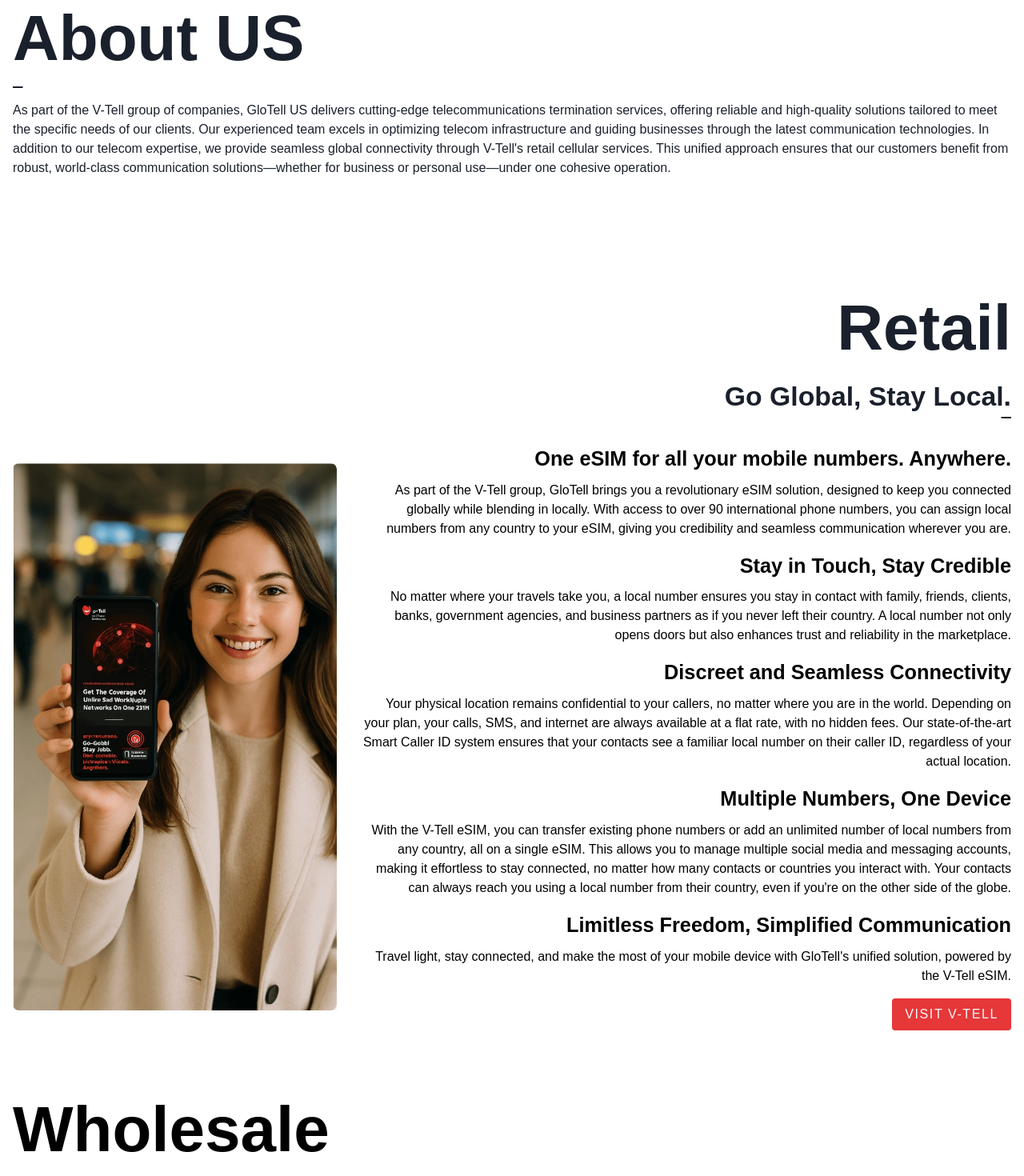
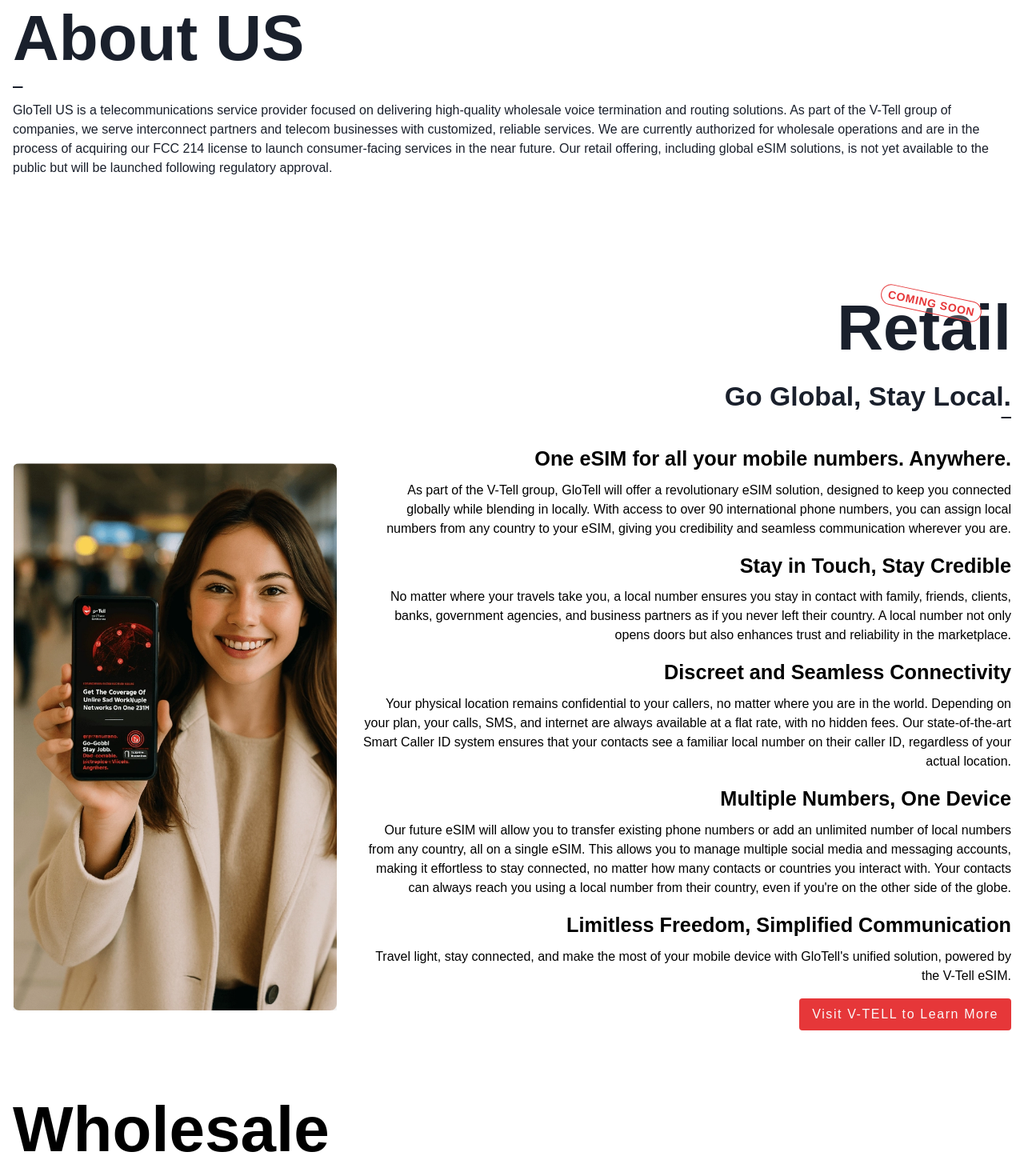
Before and after one commit to kdjordan/glotellus, a Vue app: page / in a window 1280 px wide. Shown: the part 940-2410 px from the top of the page at 80% size. Built offline with nearby package versions, Linux system fonts and the light colour scheme; a web font is replaced by a local one.

Commit message:
refactor: update content in AboutSection, HeroSection, ServicesSection, and WholesaleView for clarity and accuracy regarding GloTell's services and offerings

```diff
--- a/src/components/sections/AboutSection.vue
+++ b/src/components/sections/AboutSection.vue
@@ -13,16 +13,14 @@
       style="transform: scaleX(0.01)"
     ></div>
     <p ref="paragraph" class="mt-4">
-      As part of the V-Tell group of companies, GloTell US delivers cutting-edge
-      telecommunications termination services, offering reliable and
-      high-quality solutions tailored to meet the specific needs of our clients.
-      Our experienced team excels in optimizing telecom infrastructure and
-      guiding businesses through the latest communication technologies. In
-      addition to our telecom expertise, we provide seamless global connectivity
-      through V-Tell's retail cellular services. This unified approach ensures
-      that our customers benefit from robust, world-class communication
-      solutions—whether for business or personal use—under one cohesive
-      operation.
+      GloTell US is a telecommunications service provider focused on delivering
+      high-quality wholesale voice termination and routing solutions. As part of
+      the V-Tell group of companies, we serve interconnect partners and telecom
+      businesses with customized, reliable services. We are currently authorized
+      for wholesale operations and are in the process of acquiring our FCC 214
+      license to launch consumer-facing services in the near future. Our retail
+      offering, including global eSIM solutions, is not yet available to the
+      public but will be launched following regulatory approval.
     </p>
   </section>
 </template>
--- a/src/components/sections/HeroSection.vue
+++ b/src/components/sections/HeroSection.vue
@@ -44,7 +44,7 @@
 import GlotellMarkIcon from "../GlotellMarkIcon.vue";
 import videoSrc from "/video/gtell.mp4";
 
-const title = "Retail and Wholesale Telecommunication Services.";
+const title = "Wholesale Telecommunication Services.";
 const titleWords = title.split(" ");
 const animatedWords = ref([]);
 const heroSection = ref(null);
--- a/src/components/sections/ServicesSection.vue
+++ b/src/components/sections/ServicesSection.vue
@@ -9,9 +9,14 @@
       <div class="top w-full flex flex-col justify-self-end mb-16">
         <h2
           ref="retailMainTitleRef"
-          class="text-size4xl font-bold text-glotellBlack font-sourceSansPro text-right"
+          class="text-size4xl font-bold text-glotellBlack font-sourceSansPro text-right relative"
         >
           Retail
+          <span
+            class="absolute top-4 right-9 rotate-12 text-sm font-semibold tracking-wider uppercase text-glotellRed px-2 py-0.5 rounded-full border border-glotellRed bg-glotellWhite/20"
+          >
+            Coming Soon
+          </span>
         </h2>
         <h4
           ref="retailGoGlobalTitleRef"
@@ -46,7 +51,7 @@
               One eSIM for all your mobile numbers. Anywhere.
             </h3>
             <p class="mt-2">
-              As part of the V-Tell group, GloTell brings you a revolutionary
+              As part of the V-Tell group, GloTell will offer a revolutionary
               eSIM solution, designed to keep you connected globally while
               blending in locally. With access to over 90 international phone
               numbers, you can assign local numbers from any country to your
@@ -78,10 +83,10 @@
               Multiple Numbers, One Device
             </h3>
             <p class="mt-2">
-              With the V-Tell eSIM, you can transfer existing phone numbers or
-              add an unlimited number of local numbers from any country, all on
-              a single eSIM. This allows you to manage multiple social media and
-              messaging accounts, making it effortless to stay connected, no
+              Our future eSIM will allow you to transfer existing phone numbers
+              or add an unlimited number of local numbers from any country, all
+              on a single eSIM. This allows you to manage multiple social media
+              and messaging accounts, making it effortless to stay connected, no
               matter how many contacts or countries you interact with. Your
               contacts can always reach you using a local number from their
               country, even if you're on the other side of the globe.
@@ -99,7 +104,7 @@
               target="_blank"
               rel="noopener noreferrer"
               class="mt-4 bg-glotellRed px-4 py-2 rounded hover:bg-glotellRed/80 text-glotellWhite hover:text-black transition duration-300 inline-block font-agdasima tracking-widest"
-              >VISIT V-TELL</a
+              >Visit V-TELL to Learn More</a
             >
           </div>
         </div>
--- a/src/views/WholesaleView.vue
+++ b/src/views/WholesaleView.vue
@@ -17,16 +17,14 @@
         style="transform: scaleX(0.01)"
       ></div>
       <p ref="wholesalePageIntroRef" class="mt-4 text-left w-2/3">
-        GloTell US and SkyTell FZ are the two wholesale arms of the V-Tell Group
-        of Companies. <br />
-        Together, they provide the unified voice termination for our global eSim
-        service, effectively routing our own voice traffic on our own networks,
-        utilizing our own relationships.
+        GloTell US and SkyTell FZ are the wholesale service providers within the
+        V-Tell Group of Companies. We currently offer wholesale VOIP services to
+        qualified telecom partners and resellers. <br />
+        Our retail services are not currently offered to the public and will
+        only become available after receiving the appropriate regulatory
+        approvals. Until then, our focus remains on delivering flexible, secure,
+        and high-quality voice solutions to our wholesale partners worldwide.
         <br />
-        Since we have those relationships, we also offer wholesale VOIP servies
-        and offer those routes to our select wholesale partners.
-        <br />
-        ....<br />
         GloTell US focuses on all traffic within the +1 region (United States,
         Canada, etc...). <br />Meanwhile, SkyTell FZ manages international
         interconnections for the rest of the world. <br />Together, they deliver
```
